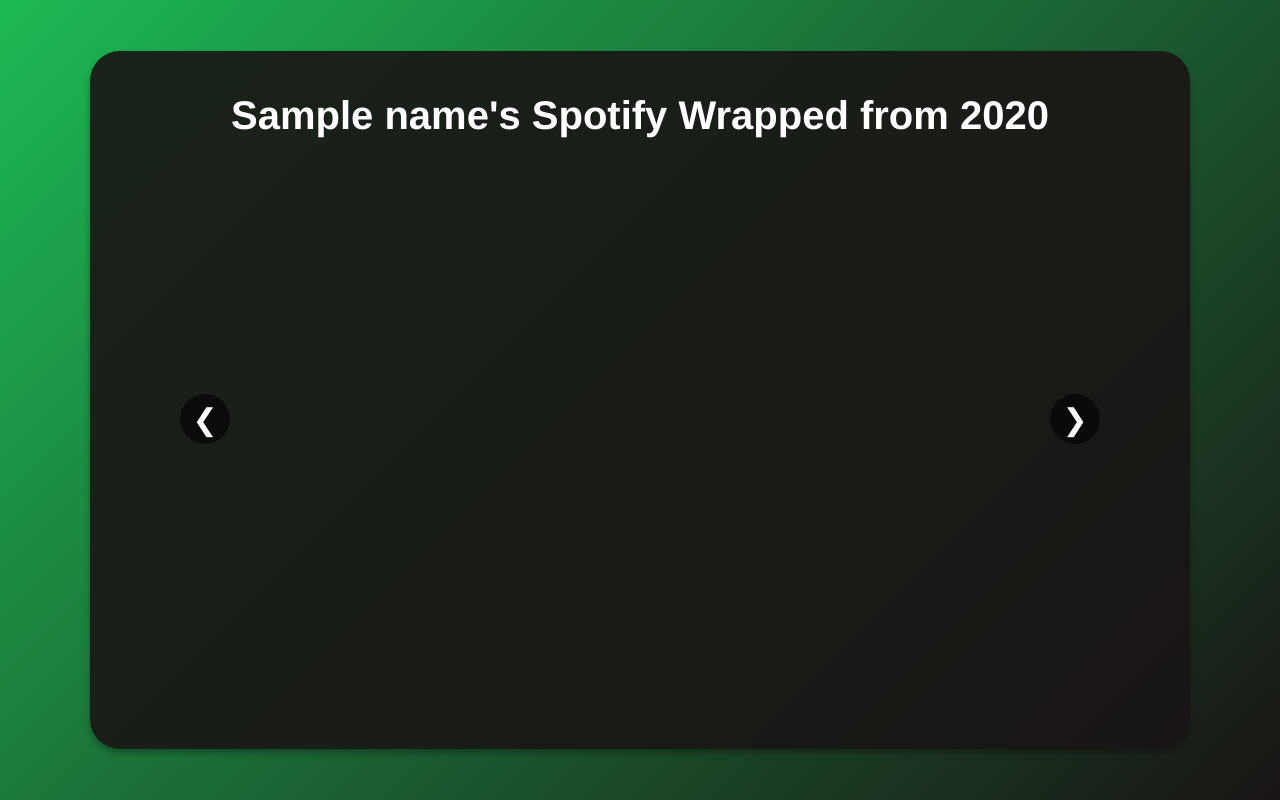
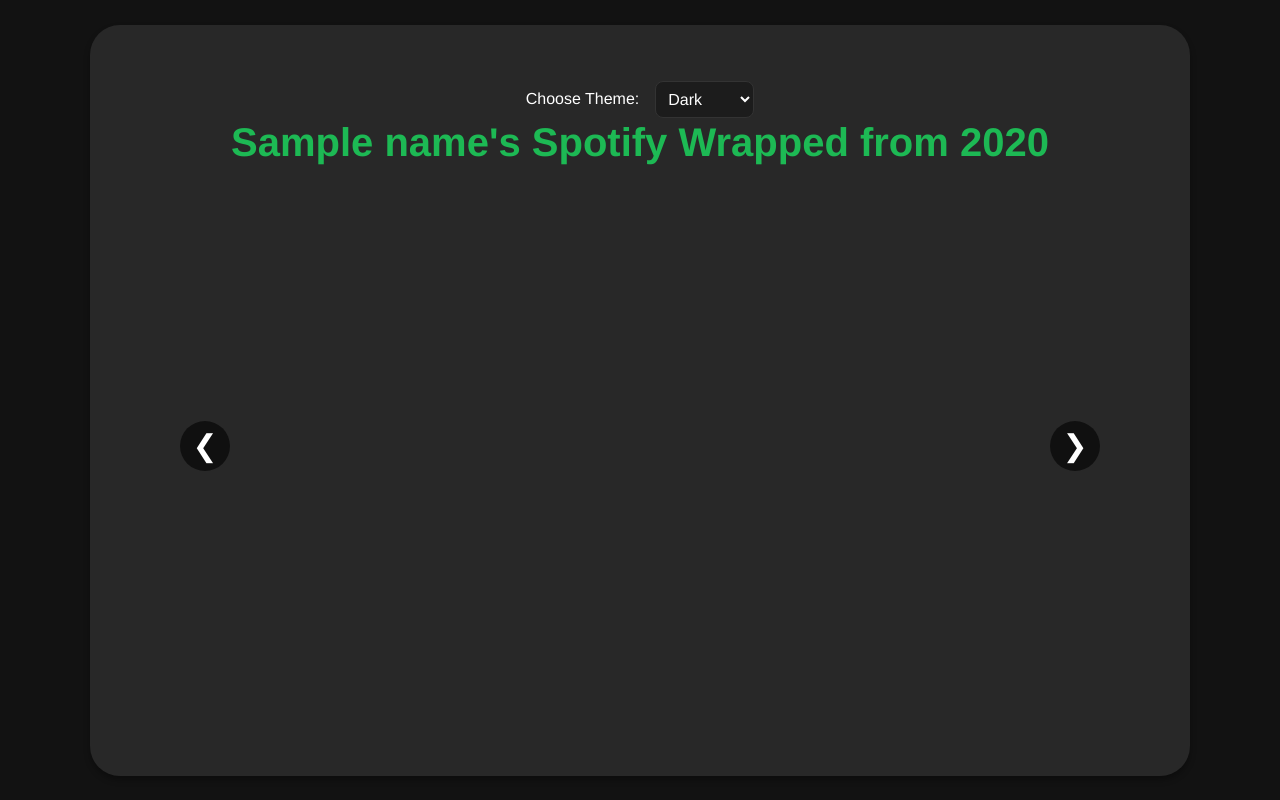
Before and after one commit to benkim2284/SpotifyChef, a Django app: template SpotifyWrappedApp/templates/SpotifyWrappedApp/wrapped.html in a window 1280 px wide. Run offline with Django 4.2, Linux system fonts and the light colour scheme; the template is opened without the code that fills it: most values are stand-ins (such as "Sample title", 1, 10 or a date in 2020).

Commit message:
added themes to wrapped slides

```diff
--- a/SpotifyWrappedApp/templates/SpotifyWrappedApp/wrapped.html
+++ b/SpotifyWrappedApp/templates/SpotifyWrappedApp/wrapped.html
@@ -6,6 +6,59 @@
     <!-- Bootstrap CSS (Optional) -->
     <link href="https://cdn.jsdelivr.net/npm/bootstrap@5.3.0/dist/css/bootstrap.min.css" rel="stylesheet">
     <style>
+        /* CSS Variables for Theming */
+        :root {
+            --bg-color: #121212;
+            --text-color: #FFFFFF;
+            --primary-color: #1DB954; /* Spotify green */
+            --secondary-color: #b3b3b3;
+            --card-bg-color: #1c1c1c;
+            --welcome-bg-color: #282828;
+            --button-bg-color: #1DB954;
+            --button-text-color: #FFFFFF;
+            --button-outline-color: #1DB954;
+            --icon-color: #FFFFFF;
+            --loading-popup-bg: rgba(31, 31, 31, 0.9);
+            --spinner-border-color: #1DB954;
+            --spinner-border-top-color: transparent;
+            --border-color: #333;
+        }
+
+        .light-mode {
+            --bg-color: #ffffff;
+            --text-color: #000000;
+            --primary-color: #1DB954;
+            --secondary-color: #333333;
+            --card-bg-color: #f0f0f0;
+            --welcome-bg-color: #f7f7f7;
+            --button-bg-color: #1DB954;
+            --button-text-color: #FFFFFF;
+            --button-outline-color: #1DB954;
+            --icon-color: #1DB954;
+            --loading-popup-bg: rgba(255, 255, 255, 0.9);
+            --spinner-border-color: #1DB954;
+            --spinner-border-top-color: transparent;
+            --border-color: #cccccc;
+        }
+
+        /* Grimace Theme Variables */
+        .grimace-mode {
+            --bg-color: #4B0082; /* Indigo background */
+            --text-color: #FFD700; /* Gold text */
+            --primary-color: #800080; /* Purple */
+            --secondary-color: #DA70D6; /* Orchid */
+            --card-bg-color: #6A0DAD; /* Royal Purple */
+            --welcome-bg-color: #9932CC; /* Dark Orchid */
+            --button-bg-color: #800080; /* Purple */
+            --button-text-color: #FFD700; /* Gold */
+            --button-outline-color: #FFD700; /* Gold */
+            --icon-color: #FFD700; /* Gold */
+            --loading-popup-bg: rgba(75, 0, 130, 0.9); /* Indigo with opacity */
+            --spinner-border-color: #FFD700; /* Gold */
+            --spinner-border-top-color: transparent;
+            --border-color: #FFD700; /* Gold */
+        }
+
         /* Reset and base styles */
         body, html {
             margin: 0;
@@ -13,8 +66,8 @@
             height: 100%;
         }
         body {
-            background: linear-gradient(135deg, #1DB954 0%, #191414 100%);
-            color: #FFFFFF;
+            background-color: var(--bg-color);
+            color: var(--text-color);
             font-family: 'Helvetica Neue', Arial, sans-serif;
             display: flex;
             justify-content: center;
@@ -24,14 +77,14 @@
             width: 100%;
             max-width: 1100px;
             padding: 40px 70px;
-            background-color: rgba(25, 20, 20, 0.9);
+            background-color: var(--welcome-bg-color);
             border-radius: 30px;
             box-shadow: 0 4px 6px rgba(0, 0, 0, 0.3);
             position: relative;
         }
         .title {
             text-align: center;
-            color: #FFFFFF;
+            color: var(--primary-color);
             font-weight: bold;
             margin-bottom: 30px;
             font-size: 2.5em;
@@ -60,7 +113,7 @@
         .title-slide h2 {
             font-size: 3em;
             margin-bottom: 20px;
-            color: #1DB954;
+            color: var(--primary-color);
             font-weight: bold;
             text-transform: uppercase;
             display: flex;
@@ -73,7 +126,7 @@
         .description-slide p {
             font-size: 1.5em;
             line-height: 1.6em;
-            color: #FFFFFF;
+            color: var(--text-color);
             padding: 0 40px;
             margin-bottom: 30px;
             max-height: 400px;
@@ -92,7 +145,7 @@
             width: 50px;
             height: 50px;
             font-size: 30px;
-            color: white;
+            color: var(--text-color);
             background-color: rgba(0, 0, 0, 0.6);
             border: none;
             border-radius: 50%;
@@ -123,13 +176,13 @@
             height: 15px;
             width: 15px;
             margin: 0 5px;
-            background-color: #b3b3b3;
+            background-color: var(--secondary-color);
             border-radius: 50%;
             display: inline-block;
             transition: background-color 0.3s;
         }
         .active-dot {
-            background-color: #1DB954;
+            background-color: var(--primary-color);
         }
         /* Slide animations */
         .slide-in-next {
@@ -176,10 +229,37 @@
                 transform: translateX(100%);
             }
         }
+
+        /* Theme Select Styles */
+        .theme-switch-wrapper {
+            display: flex;
+            align-items: center;
+            justify-content: center;
+            margin-top: 1rem;
+            gap: 1rem;
+        }
+        .theme-select {
+            padding: 0.5rem;
+            border-radius: 0.5rem;
+            background-color: var(--card-bg-color);
+            color: var(--text-color);
+            border: 1px solid var(--border-color);
+            font-size: 1rem;
+        }
     </style>
 </head>
 <body>
     <div class="container">
+        <!-- Theme Selection -->
+        <div class="theme-switch-wrapper">
+            <label for="theme-select">Choose Theme:</label>
+            <select id="theme-select" class="theme-select">
+                <option value="dark">Dark</option>
+                <option value="light">Light</option>
+                <option value="grimace">Grimace</option>
+            </select>
+        </div>
+
         <h2 class="title">{{ name }}'s Spotify Wrapped from {{ date|date:"Y" }}</h2>
 
         <div class="slideshow-container" id="slideshow-container">
@@ -312,6 +392,26 @@
         function currentSlide(n) {
             showSlide(n);
         }
+
+        // Theme Toggle Script
+        document.addEventListener('DOMContentLoaded', function() {
+            const themeSelect = document.getElementById('theme-select');
+            const currentTheme = localStorage.getItem('theme') ? localStorage.getItem('theme') : 'dark';
+
+            // Apply the current theme
+            document.body.classList.add(`${currentTheme}-mode`);
+            themeSelect.value = currentTheme;
+
+            themeSelect.addEventListener('change', function(e) {
+                // Remove all theme classes
+                document.body.classList.remove('light-mode', 'dark-mode', 'grimace-mode');
+                // Add the selected theme class
+                const selectedTheme = e.target.value;
+                document.body.classList.add(`${selectedTheme}-mode`);
+                // Save the preference
+                localStorage.setItem('theme', selectedTheme);
+            });
+        });
     </script>
 </body>
 </html>
```
